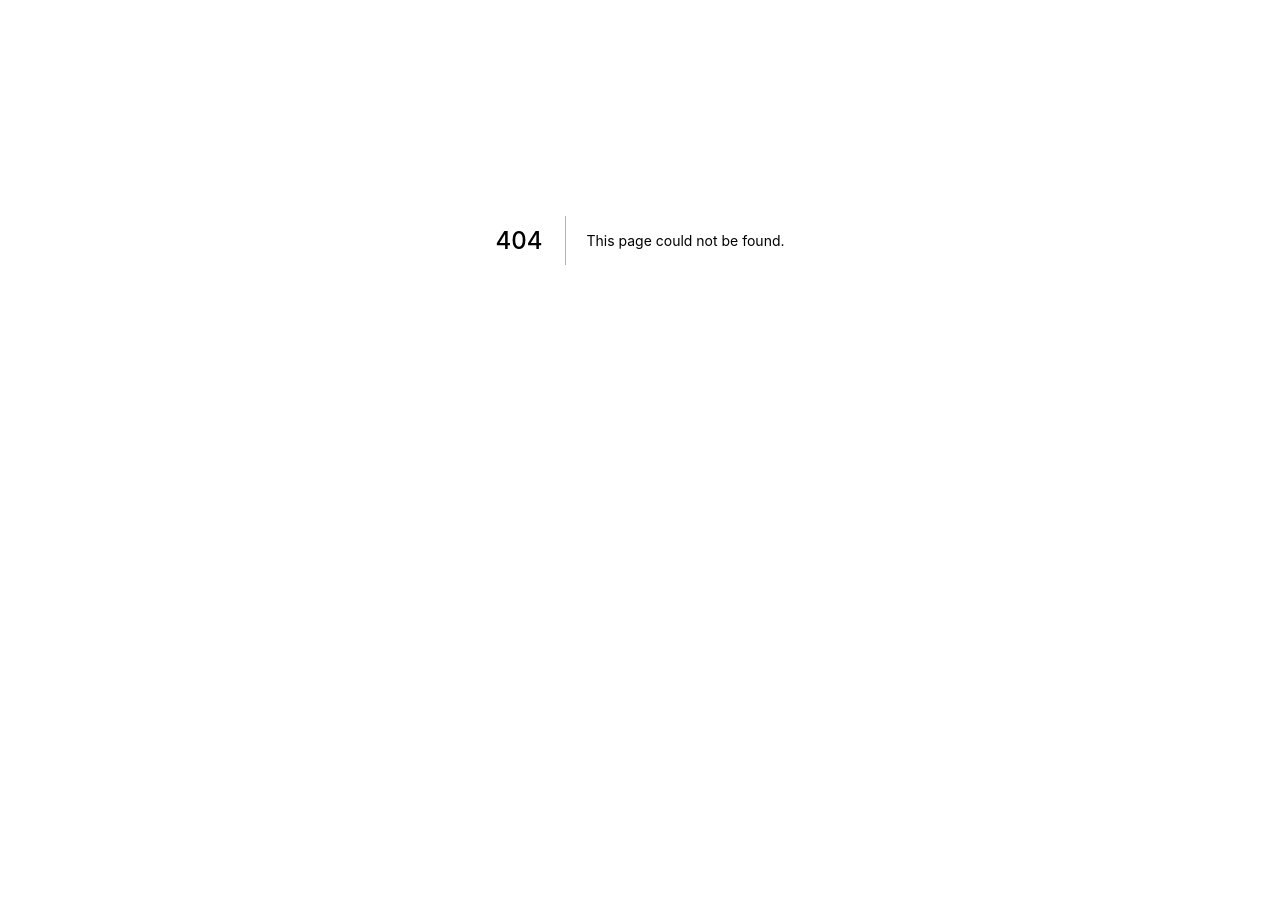
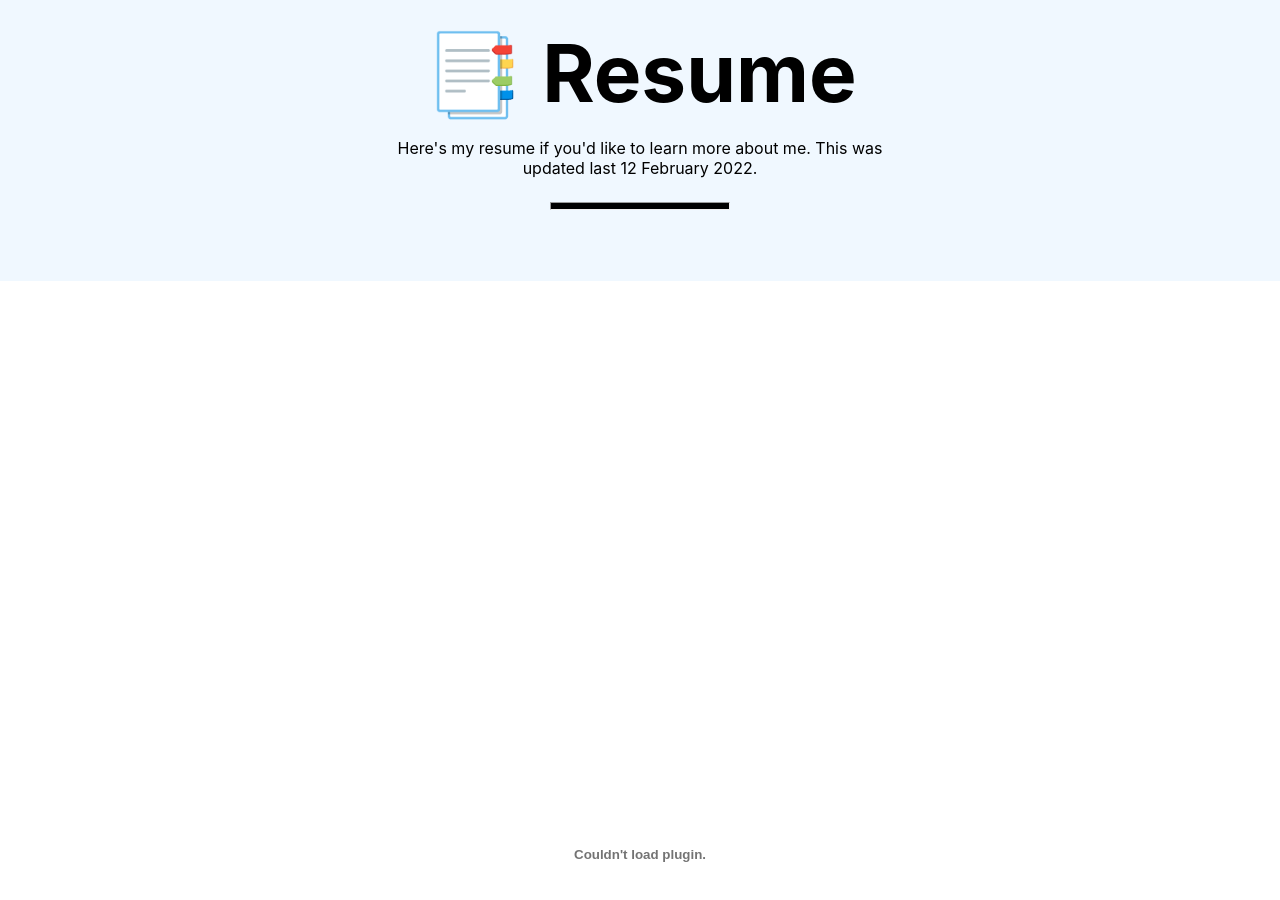
Before and after one commit to matthewdizon/nextjs-portfolio-website, a Next.js app: page /resume in a window 1280 px wide. Before the commit this address had no page. Shown: the part 160-1060 px from the top of the page. Before the commit the page ends 800 px from the top, so only its background shows below. Built offline with nearby package versions, Linux system fonts and the light colour scheme.

Commit message:
added resume embed

```diff
--- a/components/Navbar.js
+++ b/components/Navbar.js
@@ -60,7 +60,7 @@ export default function Navbar() {
                 <Link href="/projects">Projects</Link>
                 <Link href="/experience">Experience</Link>
                 <Link href="/contact">Contact</Link>
-                <Link href="/"><button>Resume</button></Link>
+                <Link href="/resume"><button>Resume</button></Link>
             </div>
         </StyledNav>
     )
--- /dev/null
+++ b/pages/resume.js
@@ -0,0 +1,35 @@
+import styled from "styled-components"
+import Hero from "../components/Hero"
+import Layout from "../components/Layout"
+
+const ResumeContainer = styled.div`
+    display: flex;
+    justify-content: center;
+    margin: 48px 0;
+
+    div {
+        width: 40%;
+        text-align: center;
+
+        h1 {
+            margin: 0;
+        }
+    }
+`
+
+export default function Resume() {
+    return (
+        <Layout title="Resume">
+            <Hero
+                title="📑 Resume"
+                description="Here's my resume if you'd like to learn more about me. This was updated last 12 February 2022."
+            />
+            <ResumeContainer>
+                <embed src="/Resume_2022_Feb_12.pdf" width="800px" height="1050px" />
+                {/* <div>
+                    <h1>Highlights</h1>
+                </div> */}
+            </ResumeContainer>
+        </Layout>
+    )
+}
```
Also changed, not shown: 1 other file (tests, documents, lock files or other folders).
